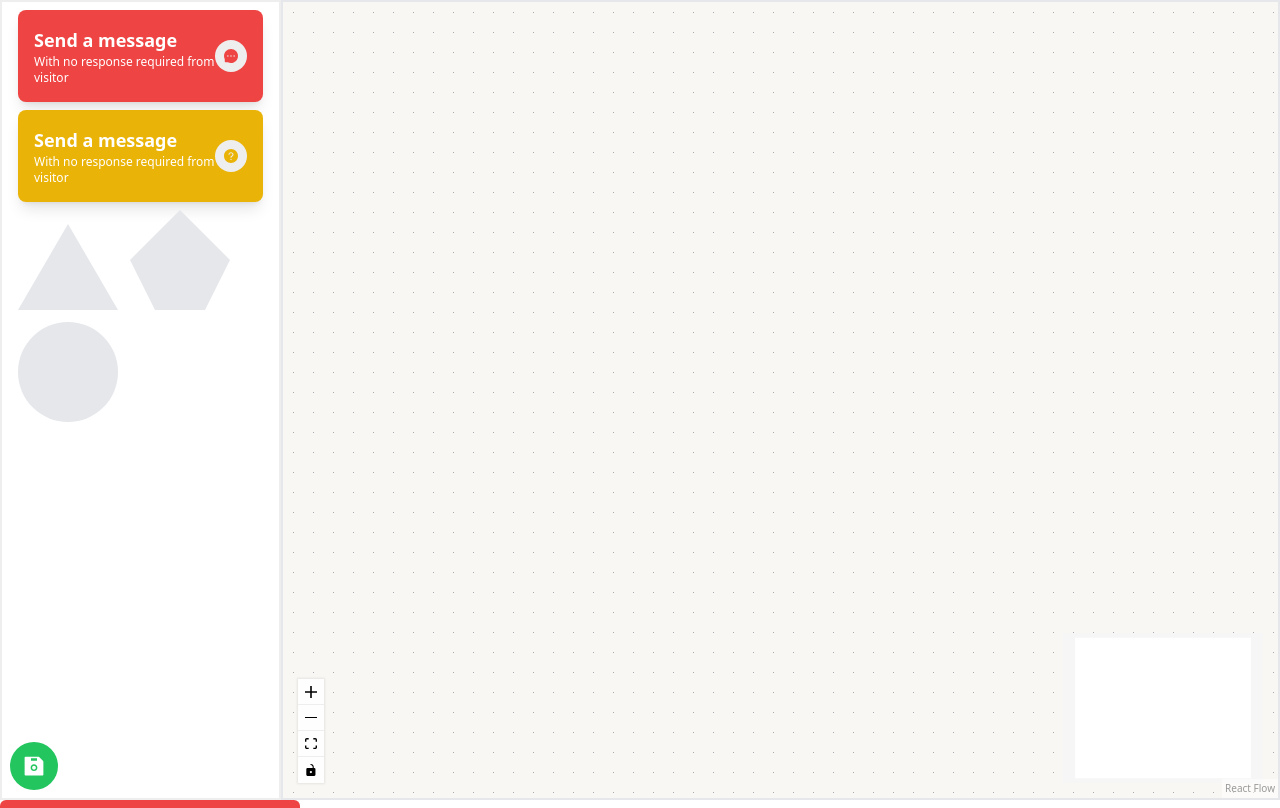
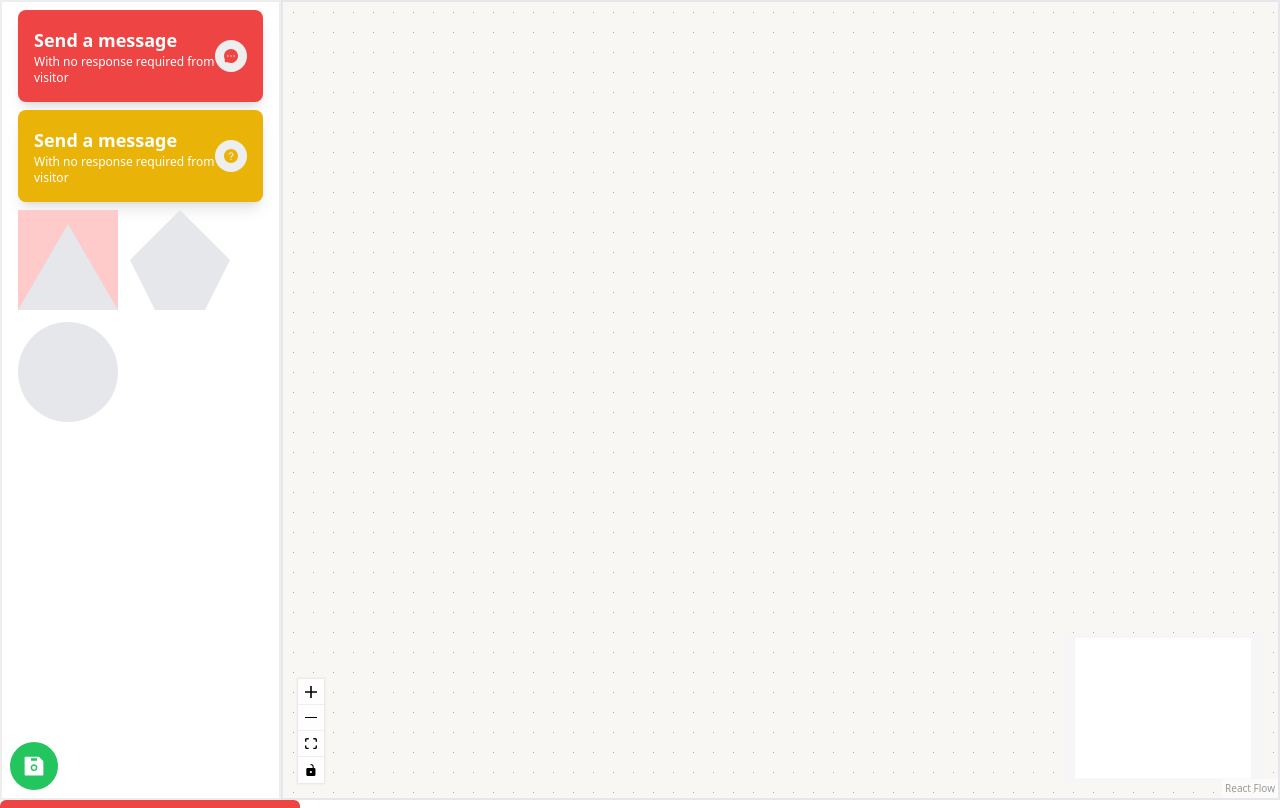
Before and after one commit to SulavTuladhar/react-flow, a React (Vite) app: page / in a window 1280 px wide. Shown: the top 808 px of the page. Built offline with nearby package versions, Linux system fonts and the light colour scheme; what uid would draw is missing.

Commit message:
#comment: shapes issue on progress

```diff
--- a/src/components/ReactFlowContainer.component.tsx
+++ b/src/components/ReactFlowContainer.component.tsx
@@ -31,11 +31,13 @@ import MenuComponent from "./common/Menu.component";
 import CustomEdge from "./CustomEdge";
 import DndPanelComponent from "./panel/DndPanel.component";
 import { showSuccess } from "../utils/notify";
+import ShapesComponent from "./shapes/Shapes.component";
 
 const nodeTypes = {
   message: MessageCardComponent,
   question: QuestionComponent,
   menu: MenuComponent,
+  shape: ShapesComponent,
 } as NodeTypes;
 
 const edgeTypes = {
--- a/src/components/panel/DndPanel.component.tsx
+++ b/src/components/panel/DndPanel.component.tsx
@@ -12,7 +12,7 @@ function DndPanelComponent({ saveFile }: { saveFile: () => void }) {
     event.dataTransfer.effectAllowed = "move";
   };
   return (
-    <div className="relative bg-white h-full flex gap-2 flex-col py-2 border-[#eee] border-2 px-4">
+    <div className="relative bg-white h-full flex gap-2 flex-col py-2 border-[#eee] border-2 px-4 ">
       {DndConstraints.map((item, index) => (
         <CardWithIconComponent
           className={item.className}
@@ -24,7 +24,7 @@ function DndPanelComponent({ saveFile }: { saveFile: () => void }) {
           func={onDragStart}
         />
       ))}
-      <div className="flex gap-3 flex-wrap">
+      <div className="flex gap-3 flex-wrap ">
         {ShapeTypes.map((item: string, index: number) => (
           <AddShapesComponent func={onDragStart} type={item} key={index} />
         ))}
--- a/src/components/shapes/AddShapes.component.tsx
+++ b/src/components/shapes/AddShapes.component.tsx
@@ -9,7 +9,7 @@ function AddShapesComponent({
   func: (e: React.DragEvent, type: string, data: any) => void;
   type: string;
 }) {
-  const dragImageRef = useDragImage(Shapes[type]);
+  const dragImageRef = useDragImage(<>{Shapes[type]}</>);
   return (
     <div
       className={`w-[100px] cursor-grab`}
--- a/src/components/shapes/Triangle.component.tsx
+++ b/src/components/shapes/Triangle.component.tsx
@@ -2,9 +2,7 @@ import React from "react";
 
 function TriangleComponent() {
   return (
-    <div className="w-[100px] h-full">
-      <div className="w-0 h-full border-b-[86.6px] border-l-[50px] border-l-transparent border-r-[50px] border-r-transparent"></div>
-    </div>
+    <div className="bg-red-200 w-0 h-full border-b-[86.6px] border-l-[50px] border-l-transparent border-r-[50px] border-r-transparent"></div>
   );
 }
 
```
